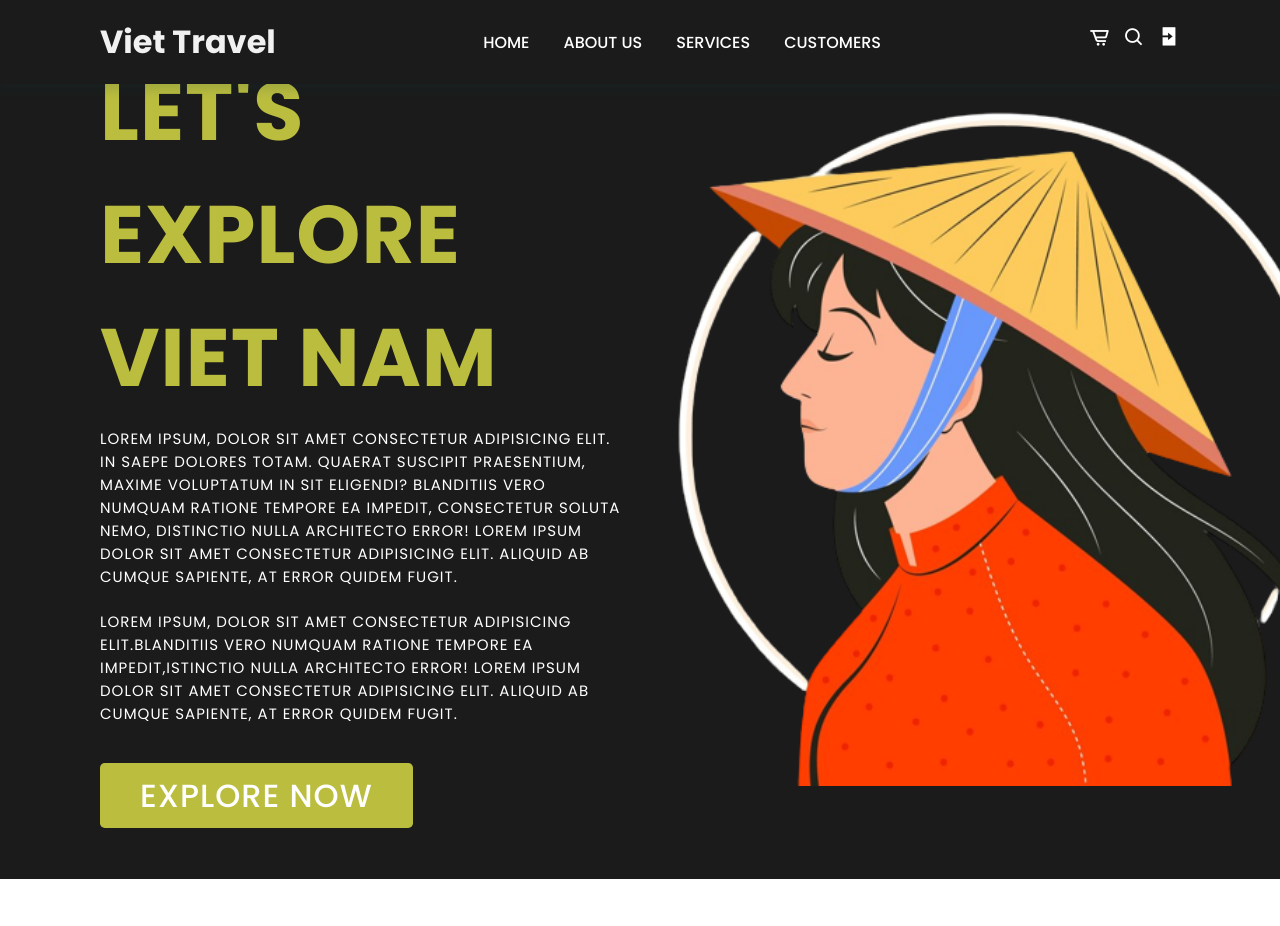
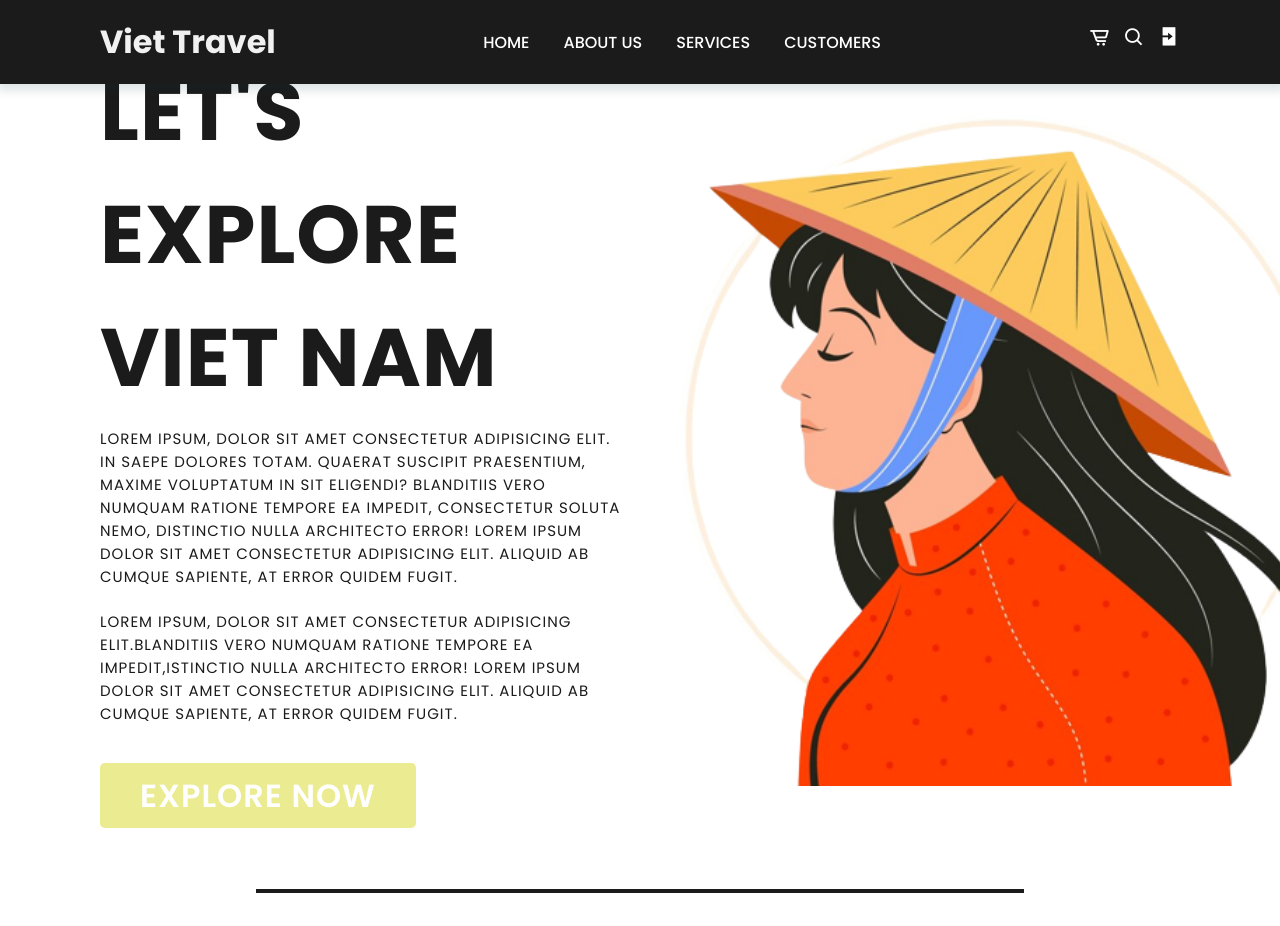
Before and after one commit to hiiamtam/Project_X_MindX-, a plain HTML site: page index.html in a window 1280 px wide. Shown: the top 926 px of the page. Drawn offline with nearby package versions, Linux system fonts and the light colour scheme.

Commit message:
Add files via upload

```diff
--- a/css/login.css
+++ b/css/login.css
@@ -13,10 +13,11 @@ body {
     justify-content: center;
     align-items: center;
     min-height: 100vh;
-    background: url(../img/BG.jpg);
+    /* background: url(../img/BG.jpg);
     background-repeat: no-repeat;
     background-size: cover;
-    background-position: center;
+    background-position: center; */
+    background-color: #1b1b1b;
 }
 
 .icon-back {
--- a/css/style.css
+++ b/css/style.css
@@ -11,6 +11,15 @@
     text-decoration: none;
 }
 
+.line {
+    width: 60%;
+    height: 2px;
+    color: #1b1b1b;
+    background-color: #1b1b1b;
+    border: 2px solid #1b1b1b;
+    margin : 10px auto;
+}
+
 img {
     width: 100%;
 }
@@ -19,10 +28,10 @@ body {
     color: #1b1b1b;
 }
 
-/*  main-color : rgb(235, 235, 146)
-    secondary-color : #fbff1b
-    text-color : #1b1b1b
-    bg-color : #fff
+/*  main-color : rgb(235, 235, 146);
+    secondary-color : #fbff1b;
+    text-color : #1b1b1b;
+    bg-color : #fff ;
     box-shadow: 2px 2px 10px 4px rgba(14,55,54,0.15);
 */
 
@@ -43,6 +52,7 @@ header {
     transition: .5s linear;
     background: #1b1b1b;
     box-shadow: 2px 2px 10px 4px rgba(14,55,54,0.15);
+    margin-bottom: 20px;
 }
 
 .logo h1 {
@@ -124,11 +134,10 @@ header {
 .home {
     width: 100%;
     min-height: 100vh;
-    /* background: url(../img/bg.png);
-    background-repeat: no-repeat;
+    /* background: url(https://img.freepik.com/free-photo/textured-mulberry-paper_53876-92967.jpg?w=2000&t=st=1696774628~exp=1696775228~hmac=24c66bbb87527ada257d5d1f5d2ce5ced0f0bf7c6e0b7b8944aa431d2b565ffe)no-repeat;
     background-size: cover;
     background-position: center; */
-    background-color: #1b1b1b;
+    /* background-color: #1b1b1b; */
     display: grid;
     grid-template-columns: repeat(auto-fit, minmax(17rem, auto));
     align-items: center;
@@ -137,19 +146,20 @@ header {
 
 .home-text {
     font-size: 3.4rem;
-    color: #bbbd3f;
+    color: #1b1b1b;
     text-transform: uppercase;
     letter-spacing: 1px;
 }
 
 .home-text p {
     font-size: 0.938rem;
-    color: #fff;
+    color: #1b1b1b;
     margin: .5rem 0 1.4rem;
 }
 
 .home-text a {
     font-size: 2rem;
+    font-weight: 600;
 }
 
 .home-img img {
@@ -160,14 +170,14 @@ header {
 .btn {
     padding: 10px 40px;
     border-radius: .3rem;
-    background-color: #bbbd3f;
+    background-color: rgb(235, 235, 146);
     color: #fff;
     font-weight: 500;
     transition: .3s ease;
 }
 
 .btn:hover {
-    background: #d0d336bd;
+    background: #a4a467;
 }
 
 .about {
@@ -253,6 +263,7 @@ header {
     background: rgb(235, 235, 146);
     border-radius: 4px;
     font-weight: 500;
+    font-size: 1rem;
 }
 
 .product-container .box .content a {
@@ -261,6 +272,7 @@ header {
     border: 2px solid rgb(235, 235, 146);
     border-radius: 4px;
     text-transform: uppercase;
+    font-size: 1rem;
 }
 
 .product-container .box .content a:hover {
@@ -390,3 +402,13 @@ header {
     text-align: center;
     background: #feffa6;
 }
+
+@media (max-width : 1440px) {
+    .product-container .box .content span {
+        font-size: .9rem;
+    }
+
+    .product-container .box .content a {
+        font-size: .85rem;
+    }
+}
```
